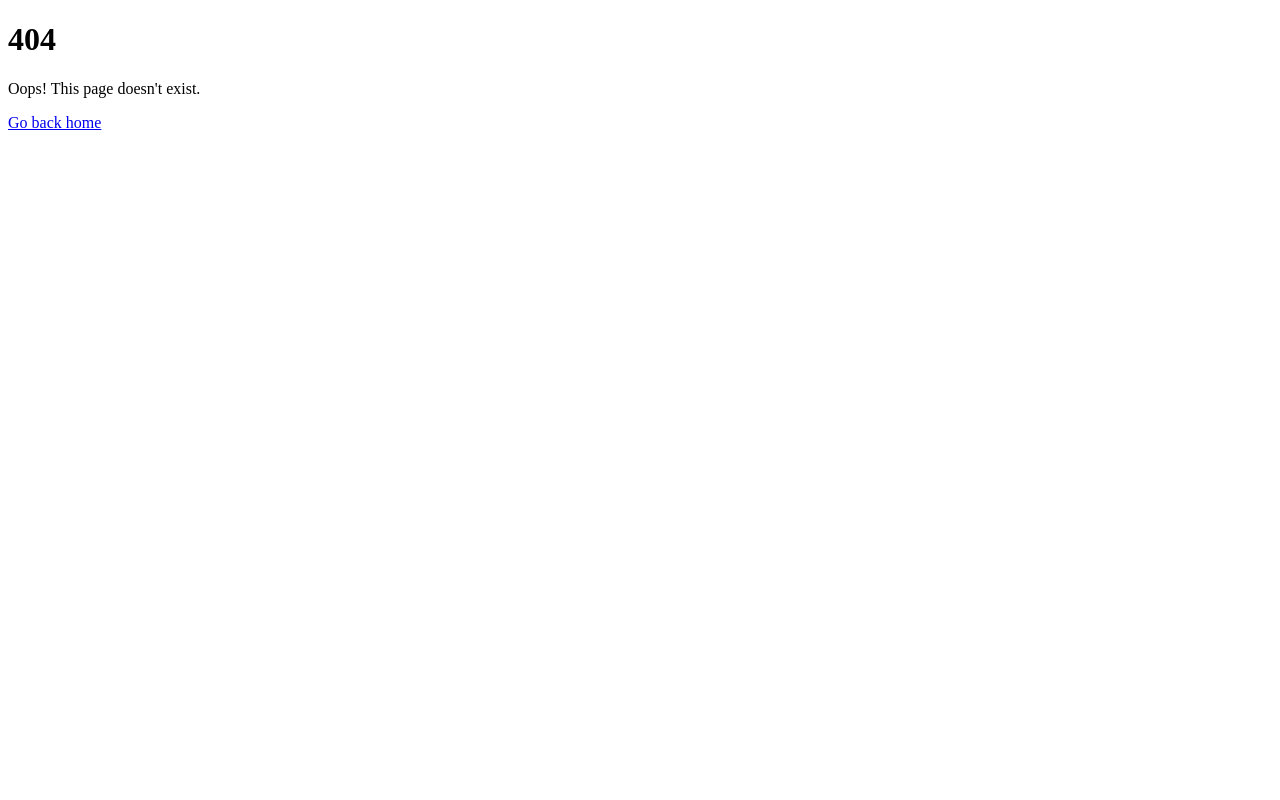
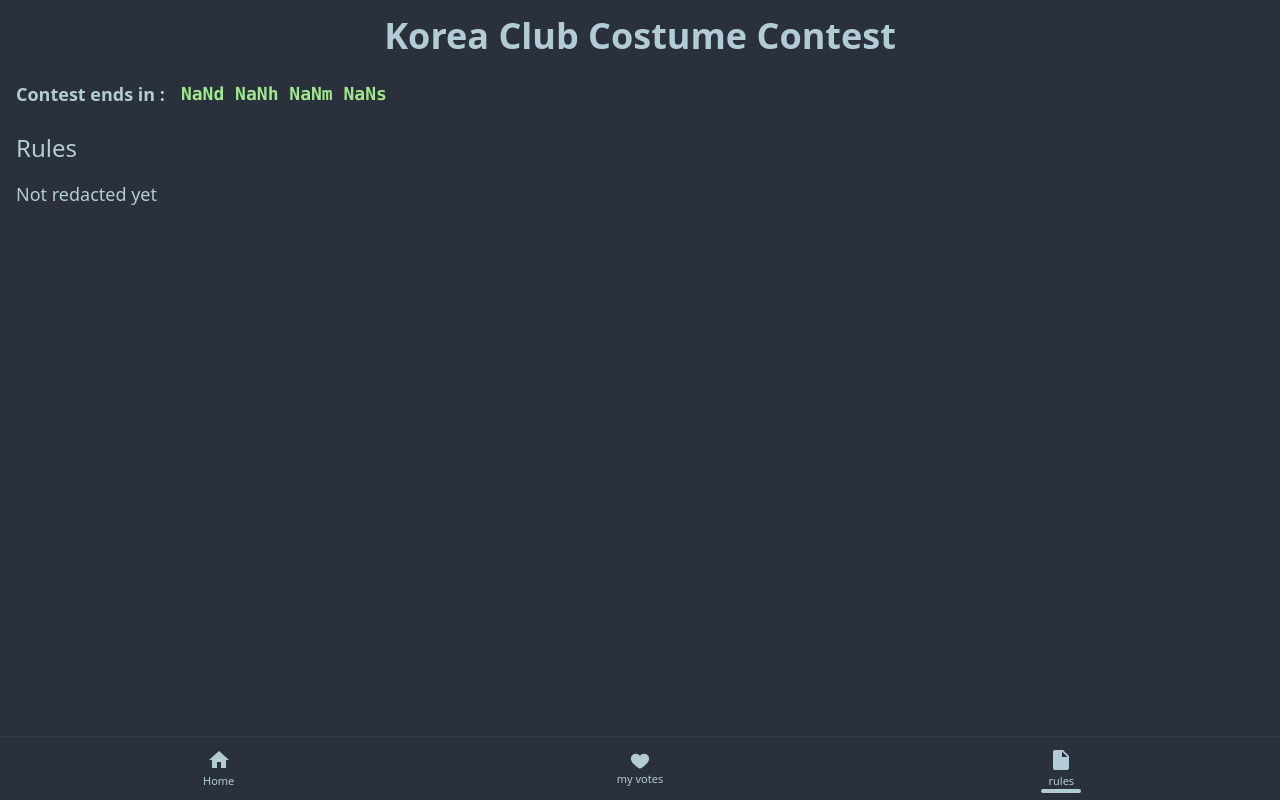
Before and after one commit to ZiplEix/KC-costume-contest, a SvelteKit app: page /rules in a window 1280 px wide. Before the commit this address had no page. Built offline with nearby package versions, Linux system fonts and the light colour scheme; no server answers.

Commit message:
Adds rules page skeleton
Creates a new rules page with a basic structure and placeholder text.
Includes a commented-out section for potential future content.

```diff
--- /dev/null
+++ b/src/routes/(public)/rules/+page.svelte
@@ -0,0 +1,10 @@
+<main class="p-4 flex flex-col gap-y-4 mb-16">
+    <h2 class="text-2xl">Rules</h2>
+
+    <!-- <p class="text-lg">
+        1. Each participant can submit one costume.
+    </p> -->
+    <p class="text-lg">
+        Not redacted yet
+    </p>
+</main>
```
